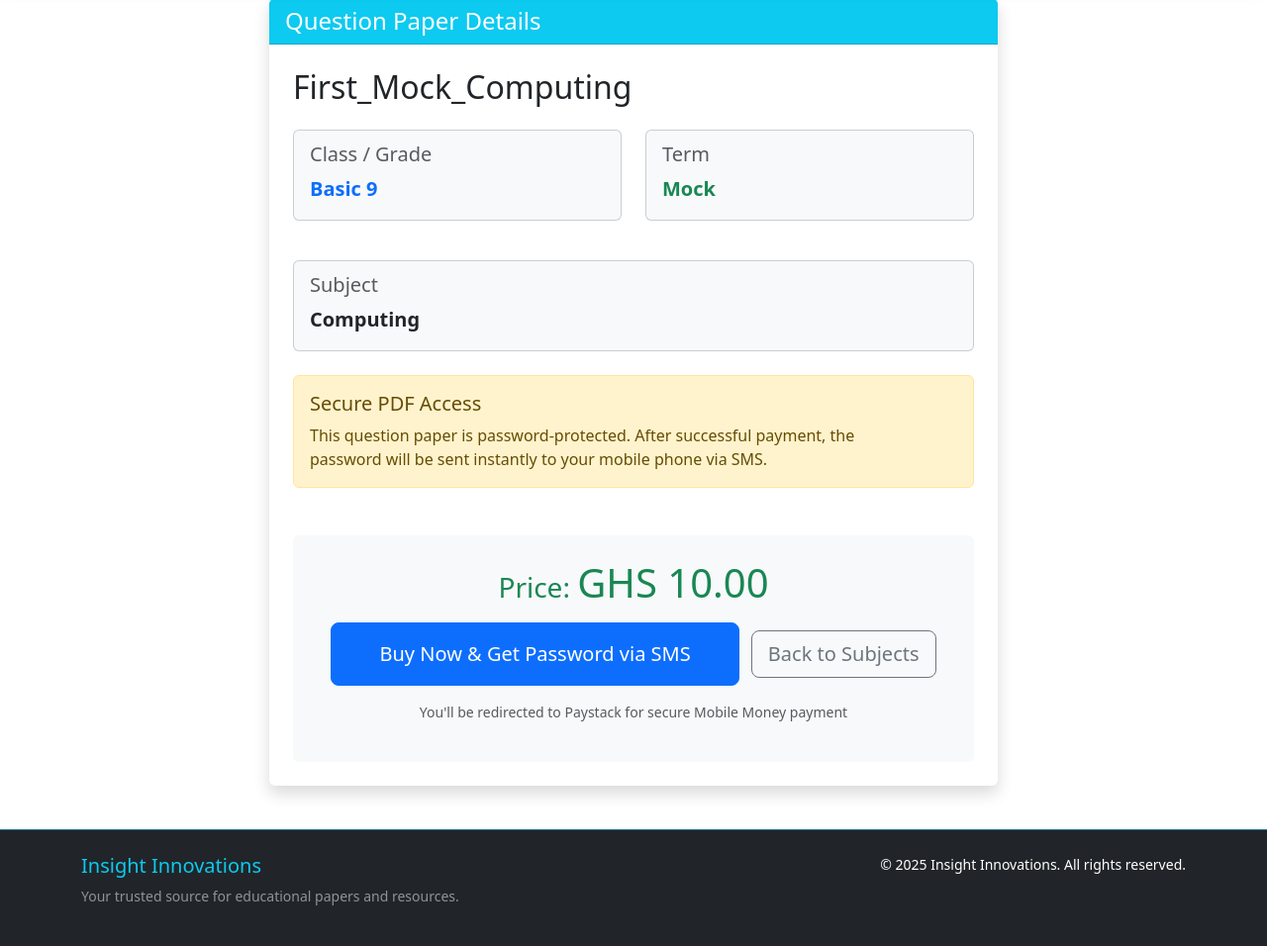
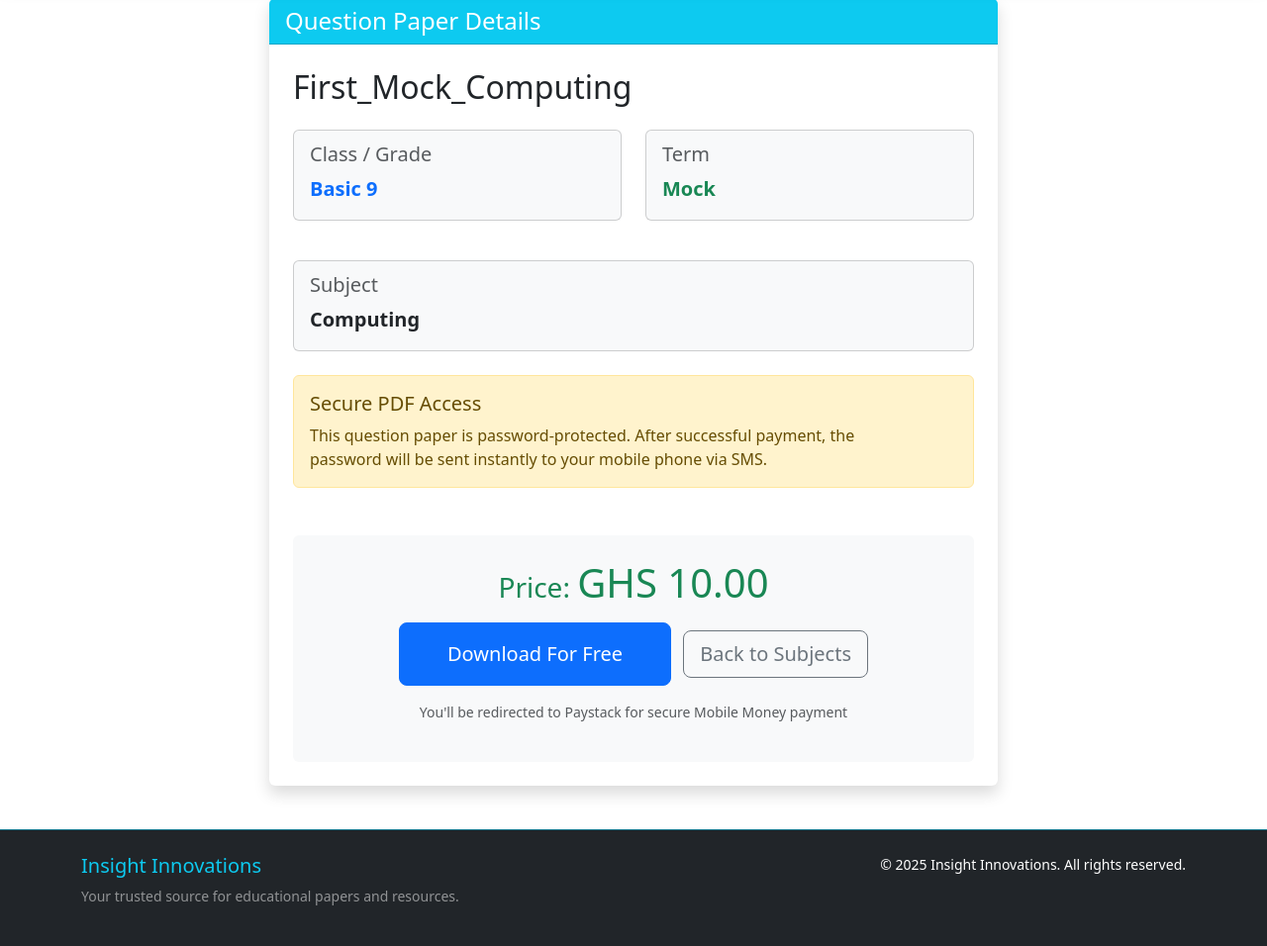
Before and after one commit to NiiDk/MoMoDownloadSite, a Django app: a page that uses shop/templates/shop/paper_detail.html in a window 1280 px wide. Shown: the part 77-1033 px from the top of the page at 99% size. Run offline with Django 5.2, Linux system fonts and the light colour scheme; data comes from the database, SQL or seed files in the repository.

Commit message:
Update paper_detail.html

```diff
--- a/shop/templates/shop/paper_detail.html
+++ b/shop/templates/shop/paper_detail.html
@@ -50,7 +50,7 @@
                     <div class="d-grid gap-2 d-md-block">
                         <a href="{% url 'shop:buy_paper' paper.slug %}"
                             class="btn btn-primary btn-lg px-5 py-3">
-                            <i class="bi bi-lock-fill"></i> Buy Now & Get Password via SMS
+                            <i class="bi bi-lock-fill"></i> Download For Free
                         </a>
                         <a href="{% url 'shop:subject_list' paper.class_level.slug paper.term.slug %}"
                             class="btn btn-outline-secondary btn-lg mt-2 mt-md-0 ms-md-2">
```
